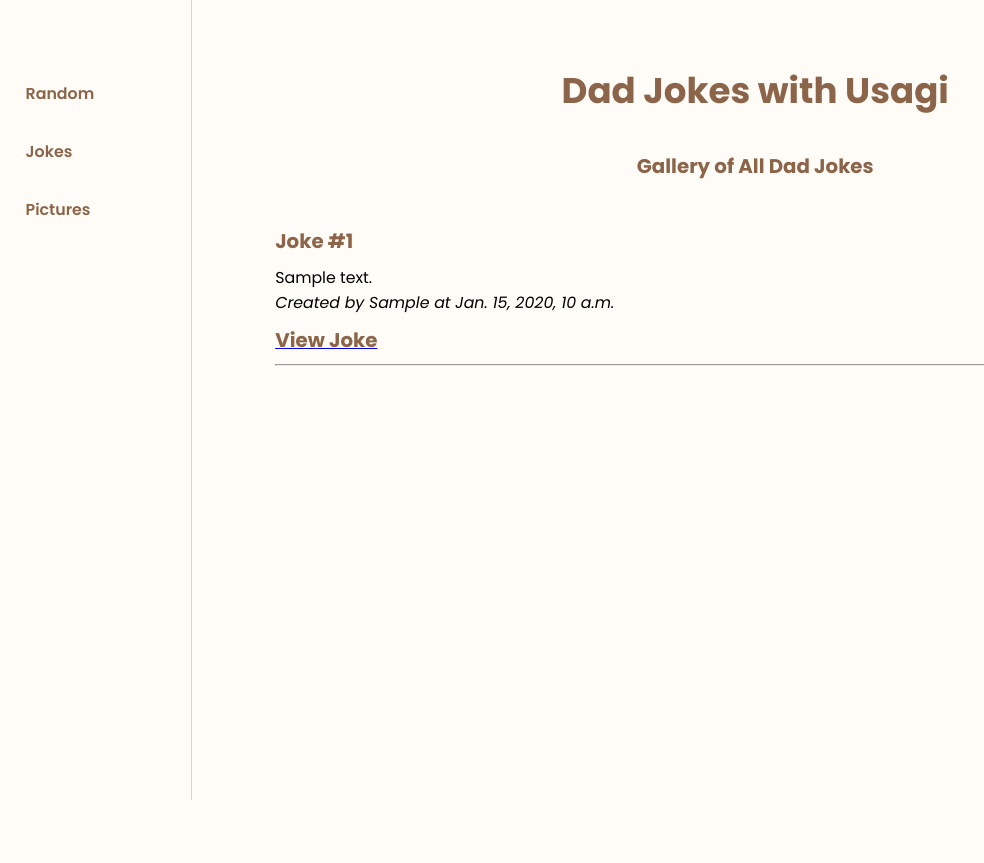
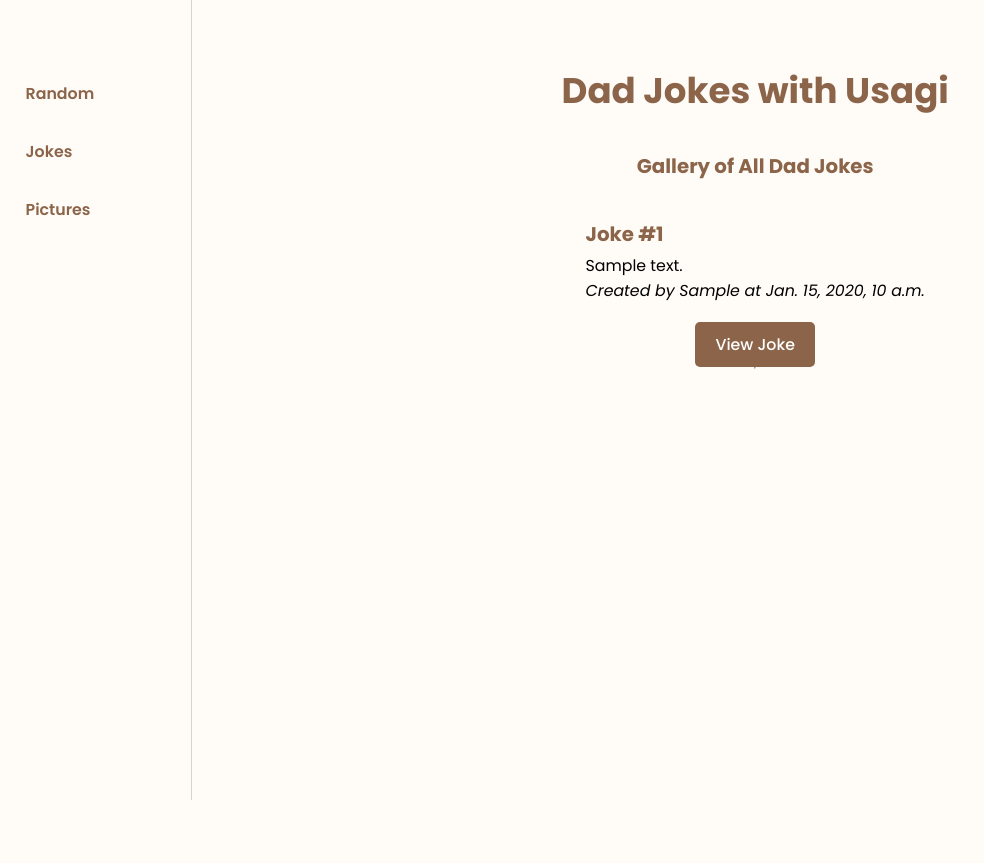
Before and after one commit to rchen0714/cs412, a Django app: page /dadjokes/jokes/ in a window 1280 px wide. Shown: the top 863 px of the page, without its empty margins (0-984 px from the left). Before the commit the page ends 800 px from the top, so only its background shows below. Run offline with Django 5.2, Linux system fonts and the light colour scheme; tables that the repository leaves empty hold one stand-in row (values such as "Sample post").

Commit message:
added comments to all files and touched up styling

```diff
--- a/dadjokes/models.py
+++ b/dadjokes/models.py
@@ -1,3 +1,13 @@
+"""
+File: dadjokes/models.py
+Author: Ruby Chen (rc071404@bu.edu)
+Date: 11/16/2025
+Description: Django data models for the DadJokes application. Includes
+the Joke model and the Picture model used by both the web views and api views.
+"""
+
+
+
 from django.db import models
 
 # Create your models here.
--- a/dadjokes/templates/dadjokes/jokes.html
+++ b/dadjokes/templates/dadjokes/jokes.html
@@ -1,10 +1,21 @@
+<!--
+File: dadjokes/templates/dadjokes/jokes.html
+Author: Ruby Chen (rc071404@bu.edu)
+Date: 11/16/2025
+Description: Displays a listing of all dad jokes with links to
+individual joke detail pages.
+-->
+
 {% extends 'dadjokes/base.html' %}
 
 {% block content %}
 
 <h3>Gallery of All Dad Jokes</h3>
 
-<main class="grid-container">
+<main class="full-lists-container">
+
+    <!-- loop thorugh all instances of jokes and have them listed out
+    with their specfic details -->
 
     {% for joke in jokes %}
 
@@ -15,8 +26,9 @@
             <p><em>Created by {{ joke.contributor }} at {{ joke.timestamp }}</em></p>
         </div>
 
-        <a href="{% url 'joke' joke.pk %}">
-            <h3>View Joke</h3>
+        <!-- link to specifc joke instance detail page -->
+        <a class="button" href="{% url 'joke' joke.pk %}">
+            <p>View Joke</p>
         </a>
 
         <hr>
--- a/dadjokes/urls.py
+++ b/dadjokes/urls.py
@@ -1,10 +1,18 @@
+"""
+File: dadjokes/urls.py
+Author: Ruby Chen (rc071404@bu.edu)
+Date: 11/16/2025
+Description: URL cconfigurations and paths for the dadjokes application. Defines routes
+for HTML pages as well as all API endpoints
+"""
+
 from django.urls import path
 from django.contrib import admin
 
 from dadjokes.views import  RandomJokePictureView, JokeListView, JokeDetailView, PictureListView, PictureDetailView
 from dadjokes.views import JokeListAPIView, JokeDetailAPIView, RandomJokeAPIView, PictureListAPIView, PictureDetailAPIView, RandomPictureAPIView
 
-# Define URL patterns for the hw app
+# Define URL patterns for the dadjokes app
 urlpatterns = [
 
     # ----- Regular Views for HTML -----
--- a/dadjokes/views.py
+++ b/dadjokes/views.py
@@ -1,3 +1,12 @@
+"""
+File: dadjokes/views.py
+Author: Ruby Chen (rc071404@bu.edu)
+Date: 11/16/2025
+Description: Django views for the HTML and api views within
+the dadjokes application.
+"""
+
+
 from django.shortcuts import render
 
 # Create your views here.
--- a/static/styles-dadjokes.css
+++ b/static/styles-dadjokes.css
@@ -41,7 +41,7 @@ nav a{
 }
 
 body{
-    margin: 5% 0 0 18%;
+    margin: 5% 0 7% 18%;
     font-family: poppins, sans-serif;
     display: flex;
     background-color: #FFFCF7;
@@ -67,3 +67,38 @@ h3{
     color: #8B6449;
     margin: 1% 0;
 }
+
+article {
+    display: flex;
+    flex-direction: column;
+    justify-content: center;
+    align-items: center;
+}
+
+img {
+    max-width: 100%;
+    height: auto;
+    border-radius: 10px;
+    margin: 3% 0;
+}
+
+.button{
+    display: inline-block;
+    padding: 10px 20px;
+    font-size: calc(3px + 1vw);
+    font-weight: 500;
+    color: white;
+    background-color: #8B6449;
+    border: none;
+    border-radius: 5px;
+    text-decoration: none;
+    text-align: center;
+    margin-top: 2%;
+}
+
+.full-lists-container{
+    display: flex;
+    flex-direction: column;
+    justify-content: flex-start;
+    gap: 5%;
+}
```
Also changed, not shown: dadjokes/serializers.py (+9 -0 lines), dadjokes/templates/dadjokes/base.html (+10 -0 lines), dadjokes/templates/dadjokes/joke_detail.html (+14 -1 lines), dadjokes/templates/dadjokes/picture_detail.html (+12 -1 lines), dadjokes/templates/dadjokes/pictures.html (+13 -3 lines), dadjokes/templates/dadjokes/random.html (+9 -2 lines).
